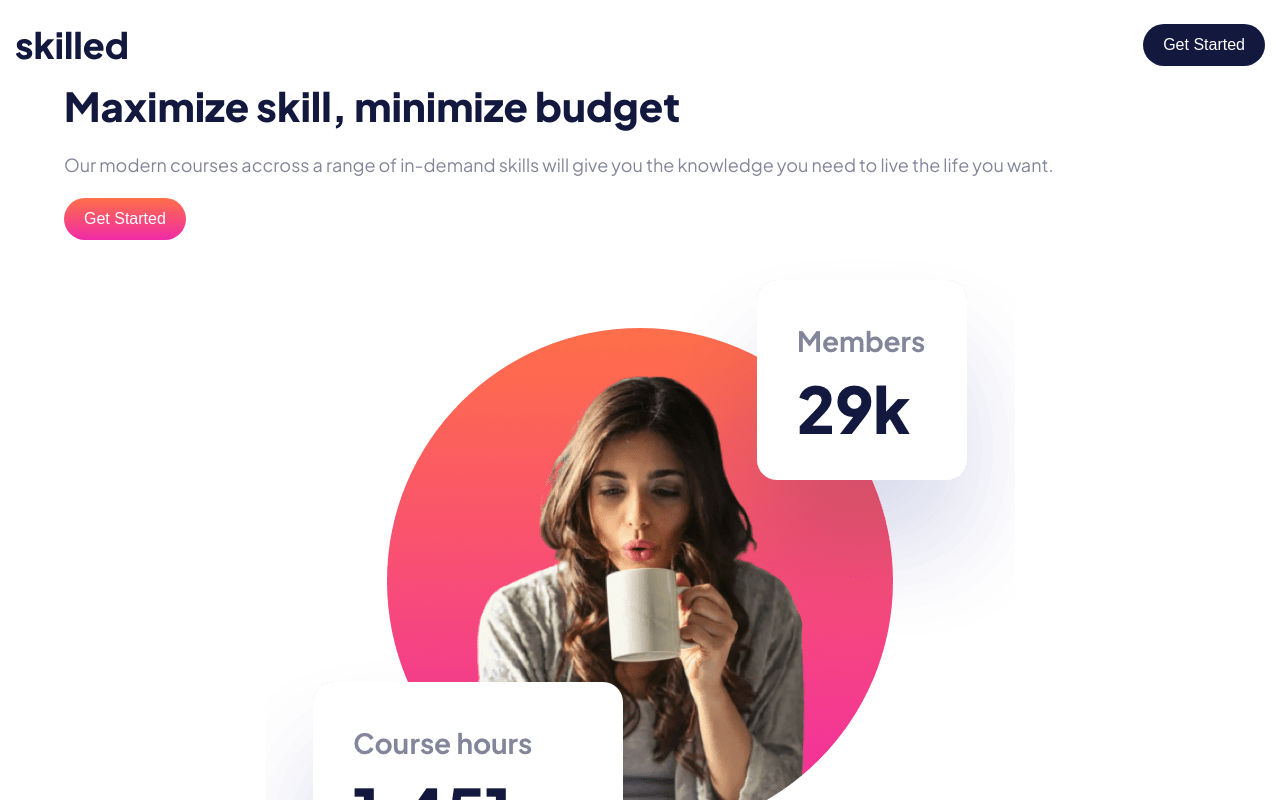
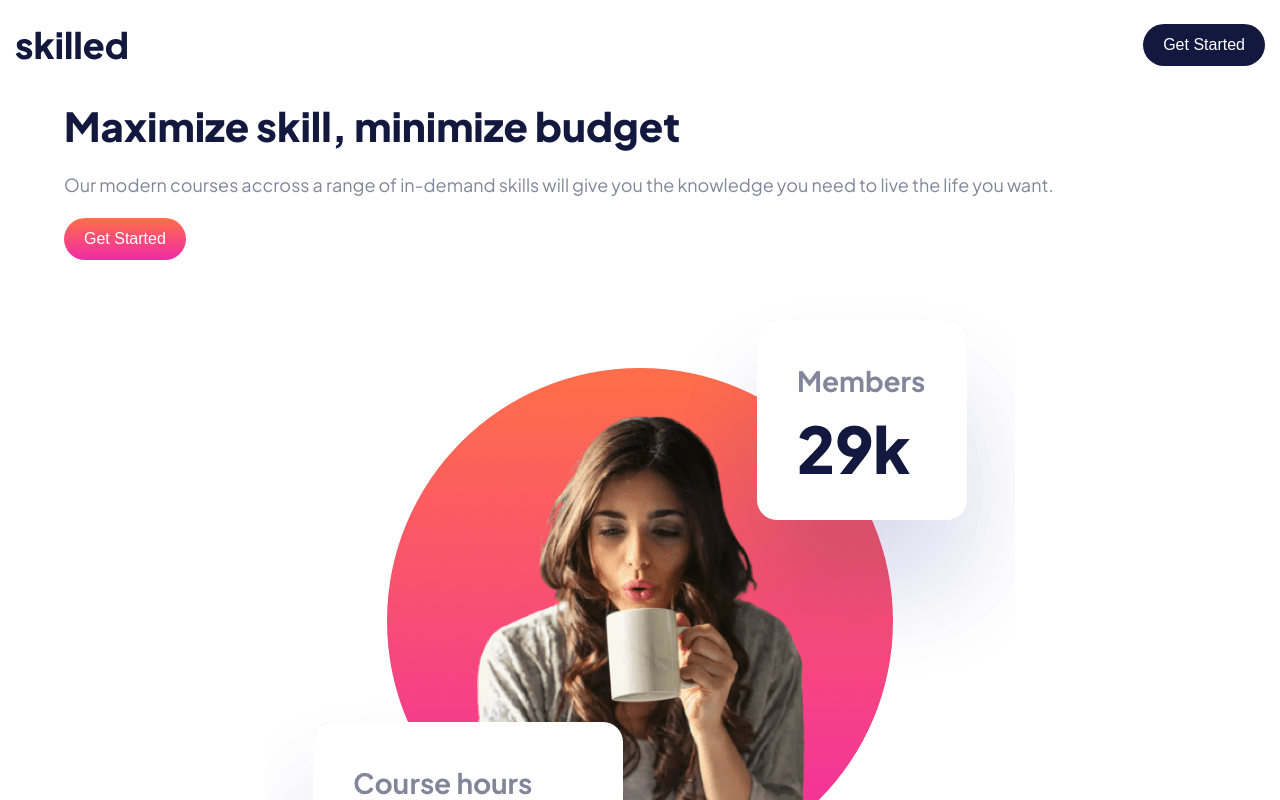
Before and after one commit to DanK1368/skilled-elearning-landing-page, a React (Create React App) app: page / in a window 1280 px wide. Shown: the top 800 px of the page. Built offline with nearby package versions, Linux system fonts and the light colour scheme.

Commit message:
added margin-top/bottom of 2rem

```diff
--- a/src/components/hero/Hero.scss
+++ b/src/components/hero/Hero.scss
@@ -10,7 +10,7 @@
 
   &__text-container {
     width: 90%;
-    margin: 0 auto;
+    margin: 2rem auto;
     display: flex;
     flex-direction: column;
     align-items: flex-start;
```
